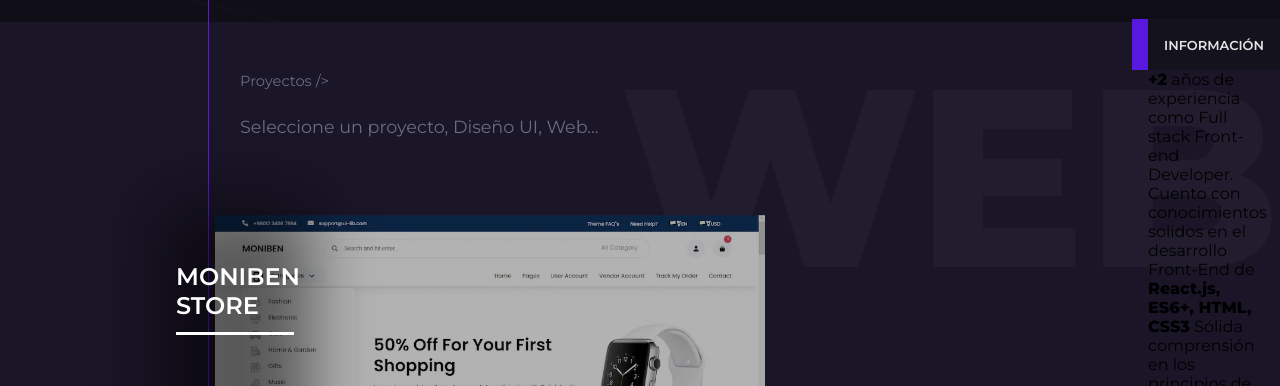
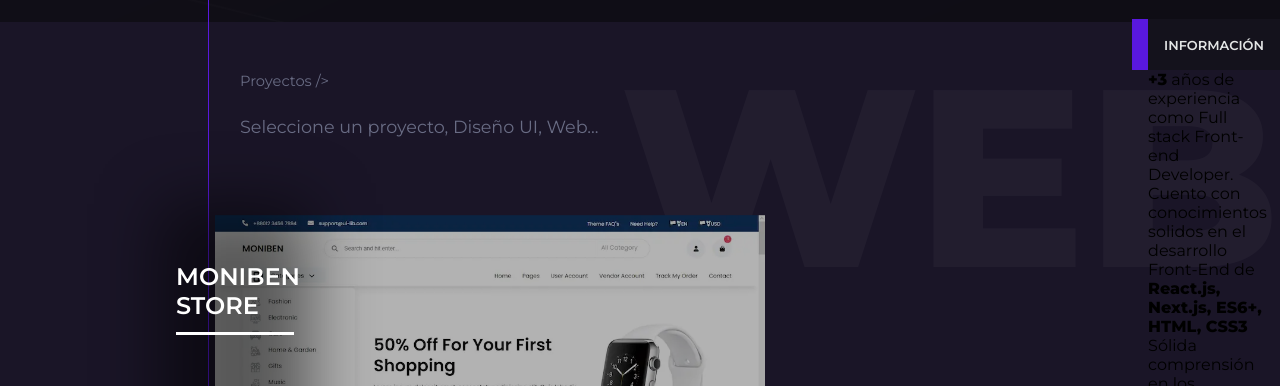
Before and after one commit to francisco-JGC/PortafolioV2, a React (Vite) app: page / in a window 1280 px wide. Shown: the part 730-1116 px from the top of the page. Built offline with nearby package versions, Linux system fonts and the light colour scheme.

Commit message:
Update Info component with increased years of experience and additional technologies

```diff
--- a/src/components/Info/index.jsx
+++ b/src/components/Info/index.jsx
@@ -26,13 +26,14 @@ export const Info = () => {
         transition={{ duration: 0.5 }}
       >
         <p>
-          <strong>+2</strong> años de experiencia como Full stack Front-end
+          <strong>+3</strong> años de experiencia como Full stack Front-end
           Developer. Cuento con conocimientos solidos en el desarrollo Front-End
-          de <strong>React.js, ES6+, HTML, CSS3</strong> Sólida comprensión en
-          los principios de diseño, <strong>UI/ UX</strong>, CSS Avanzado{' '}
-          <strong>(CSS Modules - Sass)</strong> y diseño responsivo. Desarrollo
-          Back-End utilizando <strong>Nest.js, Node.js y Express</strong>,
-          manejo de base de datos relacionales y no relacionales como lo son
+          de <strong>React.js, Next.js, ES6+, HTML, CSS3</strong> Sólida
+          comprensión en los principios de diseño, <strong>UI/ UX</strong>, CSS
+          Avanzado <strong>(CSS Modules - Sass)</strong> y diseño responsivo.
+          Desarrollo Back-End utilizando{' '}
+          <strong>Nest.js, Node.js y Express</strong>, manejo de base de datos
+          relacionales y no relacionales como lo son
           <strong>MySQL, PostgresSQL, y SQL SERVER.</strong>
         </p>
       </motion.div>
```
